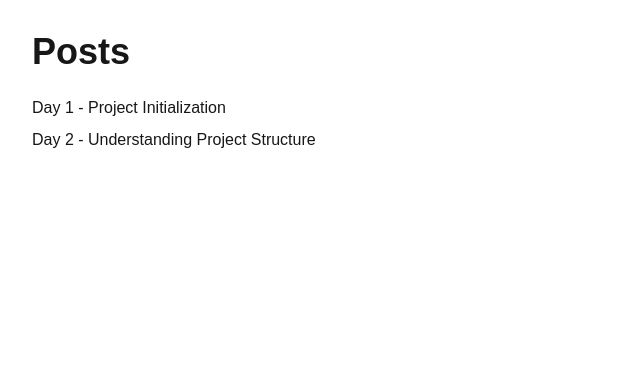
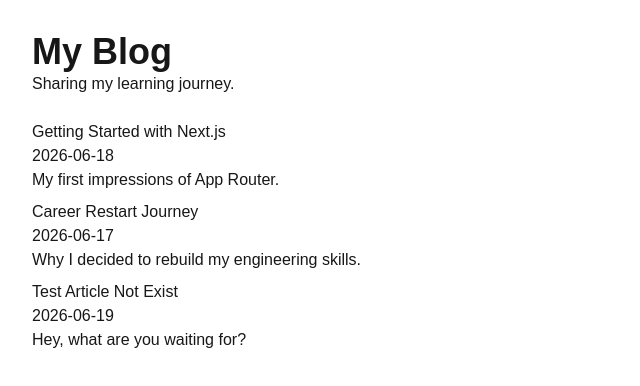
Before and after one commit to mark-dudu/my-blog, a Next.js app: page /blog in a window 1280 px wide. Shown: the top 386 px of the page, without its empty margins (0-640 px from the left). Built offline with nearby package versions, Linux system fonts and the light colour scheme.

Commit message:
feat: implement dynamic blog routes

```diff
--- /dev/null
+++ b/src/app/blog/[slug]/page.tsx
@@ -0,0 +1,49 @@
+const posts = [
+    {
+        slug: "getting-started-with-nextjs",
+        title: "Getting Started with Next.js",
+        date: "2026-06-18",
+        excerpt: "My first impressions of App Router.",
+    },
+    {
+        slug: "career-restart-journey",
+        title: "Career Restart Journey",
+        date: "2026-06-17",
+        excerpt: "Why I decided to rebuild my engineering skills.",
+    },
+];
+
+export default async function BlogPost({
+    params,
+}: {
+    params: Promise<{ slug: string }>;
+}) {
+    const { slug } = await params;
+    const post = posts.find(
+        (post) => post.slug === slug
+    );
+
+    if (!post) {
+        return (
+            <div>Post not found.</div>
+        )
+    } else {
+
+        return (
+            <main className="p-8">
+                <h1 className="text-4xl font-bold">
+                    {post.title}
+                </h1>
+
+                <p className="mt-2 text-gray-500">
+                    {post.date}
+                </p>
+
+                <p className="mt-6">
+                    {post.excerpt}
+                </p>
+            </main>
+        );
+    }
+
+}
--- a/src/app/blog/page.tsx
+++ b/src/app/blog/page.tsx
@@ -1,25 +1,47 @@
 const posts = [
   {
-    title: "Day 1 - Project Initialization",
-    slug: "day-1-project-initialization",
+    slug: "getting-started-with-nextjs",
+    title: "Getting Started with Next.js",
+    date: "2026-06-18",
+    excerpt: "My first impressions of App Router.",
   },
   {
-    title: "Day 2 - Understanding Project Structure",
-    slug: "day-2-understanding-project-structure",
+    slug: "career-restart-journey",
+    title: "Career Restart Journey",
+    date: "2026-06-17",
+    excerpt: "Why I decided to rebuild my engineering skills.",
+  },
+  {
+    slug: "Test-article-not-exist",
+    title: "Test Article Not Exist",
+    date: "2026-06-19",
+    excerpt: "Hey, what are you waiting for?",
   },
 ];
+
+import Link from "next/link";
 
 export default function Blog() {
   return (
     <main className="p-8">
       <h1 className="text-4xl font-bold">
-        Posts
+        My Blog
       </h1>
+
+      <p>
+        Sharing my learning journey.
+      </p>
 
       <ul className="mt-6 space-y-2">
         {posts.map((post) => (
           <li key={post.slug}>
-            {post.title}
+            <Link href={`/blog/${post.slug}`}>
+              {post.title}
+            </Link>
+
+            <p>{post.date}</p>
+
+            <p>{post.excerpt}</p>
           </li>
         ))}
       </ul>
```
Also changed, not shown: 1 other file (tests, documents, lock files or other folders).
